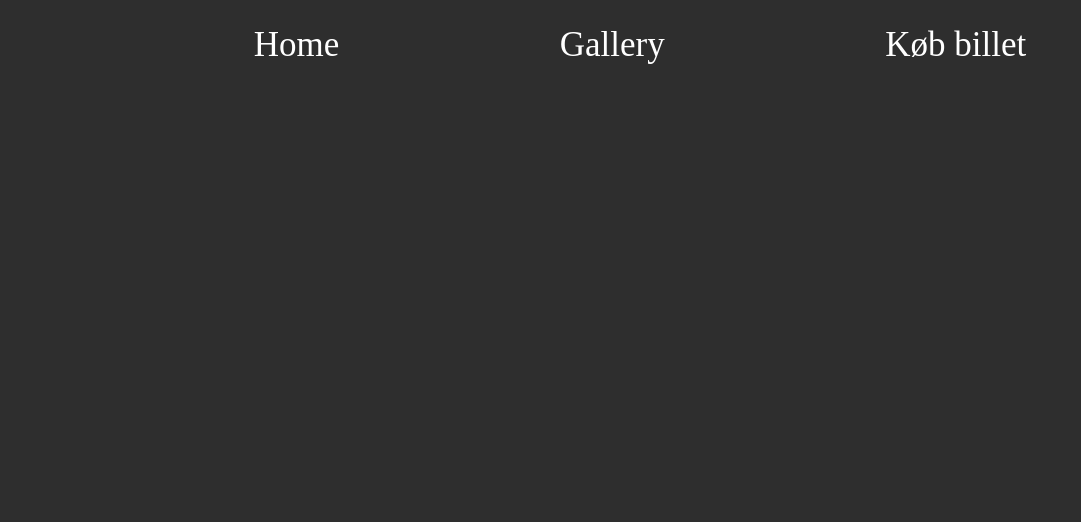
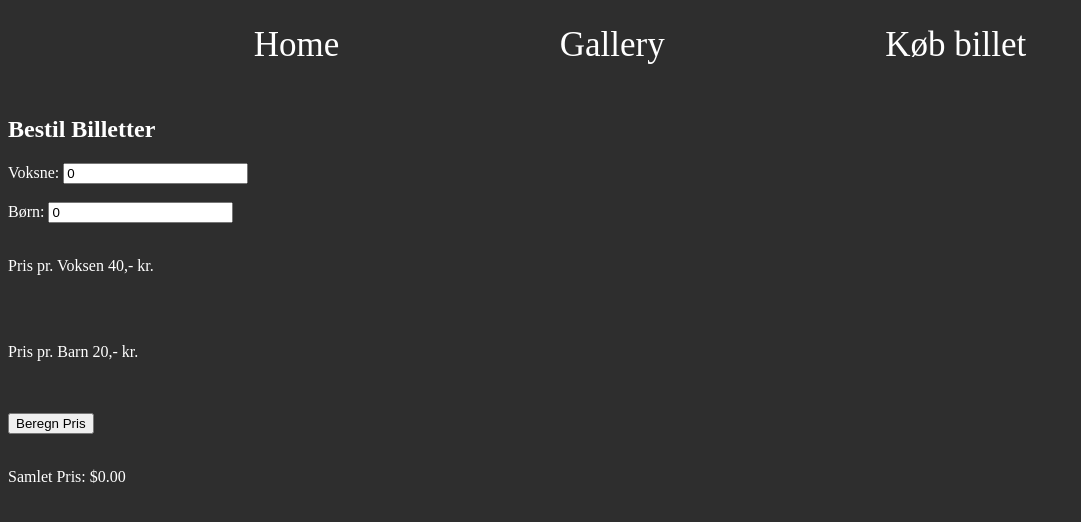
Before and after one commit to oliven1212/Projekt4.5, a plain HTML site: page ticketOrder.html in a window 1280 px wide. Shown: the whole page, without its empty margins (0-1081 px from the left). Drawn offline with Linux system fonts and the light colour scheme.

Commit message:
magnusssssss

```diff
--- a/javascriptOrder.js
+++ b/javascriptOrder.js
@@ -0,0 +1,20 @@
+    function calculateTotal() {
+
+        var adultQuantity = document.getElementById("adultQuantity").value;
+        var childQuantity = document.getElementById("childQuantity").value;
+
+
+        if (adultQuantity >= 2 && childQuantity >= 2) {
+            const kombo = 100;
+            var total = 100;
+        } else {
+
+            var totalAdult = adultQuantity * 40;
+            var totalChild = childQuantity * 20;
+
+            var total = totalAdult + totalChild;
+        }
+
+
+        document.getElementById("totalPrice").textContent = "Total Pris: $" + total.toFixed(2);
+    }
--- a/styles.css
+++ b/styles.css
@@ -42,6 +42,6 @@ a{
     color: white;
     text-decoration: none;
 }
-label {
+label, p, h2 {
     color: white;
 }
--- a/ticketOrder.html
+++ b/ticketOrder.html
@@ -12,6 +12,23 @@
         <a href="ticketOrder.html">Køb billet</a>
     </nav>
 
+    <div id="container">
+        <h2>Bestil Billetter</h2>
+        <label for="adultQuantity">Voksne:</label>
+        <input type="number" id="adultQuantity" min="0" value="0">
+        <br><br>
+        <label for="childQuantity">Børn:</label>
+        <input type="number" id="childQuantity" min="0" value="0">
+        <br><br>
+        <p>Pris pr. Voksen 40,- kr.</p>
+        <br><br>
+        <p>Pris pr. Barn 20,- kr.</p>
+        <br><br>
+        <button onclick="calculateTotal()">Beregn Pris</button>
+        <br><br>
+        <p id="totalPrice">Samlet Pris: $0.00</p>
+    </div>
+
 
 </body>
 </html>
```
